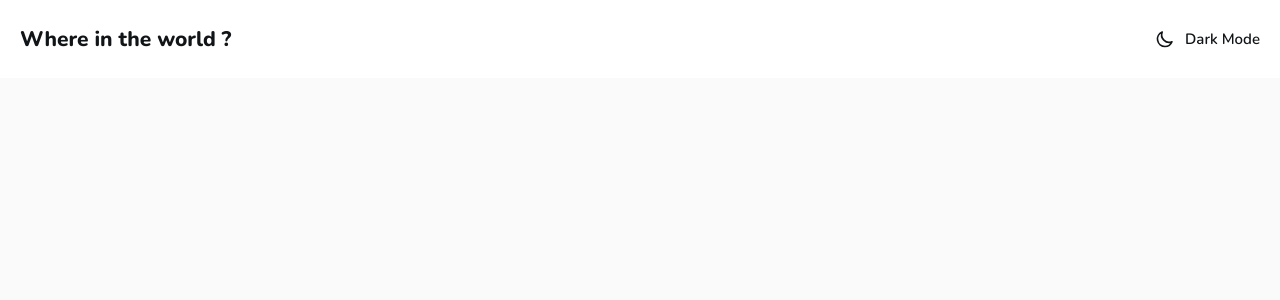
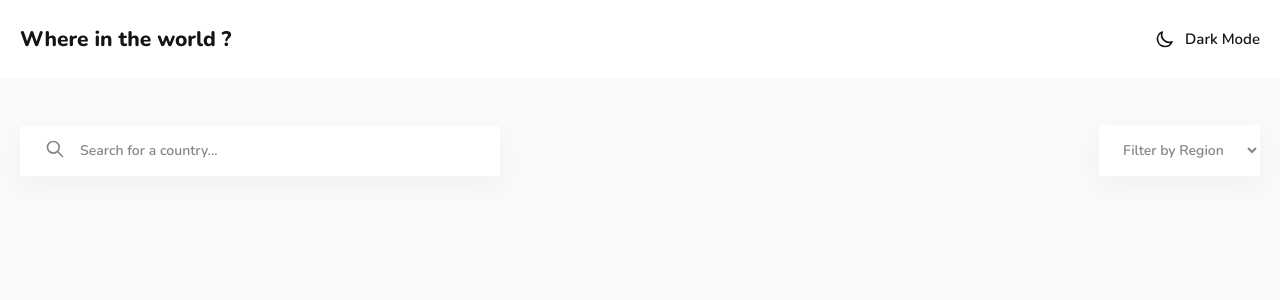
Before and after one commit to yusufneeson/rest-countries, a Next.js app: page / in a window 1280 px wide. Shown: the top 300 px of the page. Built offline with nearby package versions, Linux system fonts and the light colour scheme.

Commit message:
Index Pages: Mount Filter

```diff
--- a/src/pages/index.jsx
+++ b/src/pages/index.jsx
@@ -1,9 +1,10 @@
+import Filter from "../components/Filter/Filter";
 import HomeLayout from "../layout/HomeLayout";
 
-export default function Index() {
+export default function Index({ countries }) {
 	return (
 		<HomeLayout>
-			<h1></h1>
+			<Filter />
 		</HomeLayout>
 	);
 }
```
